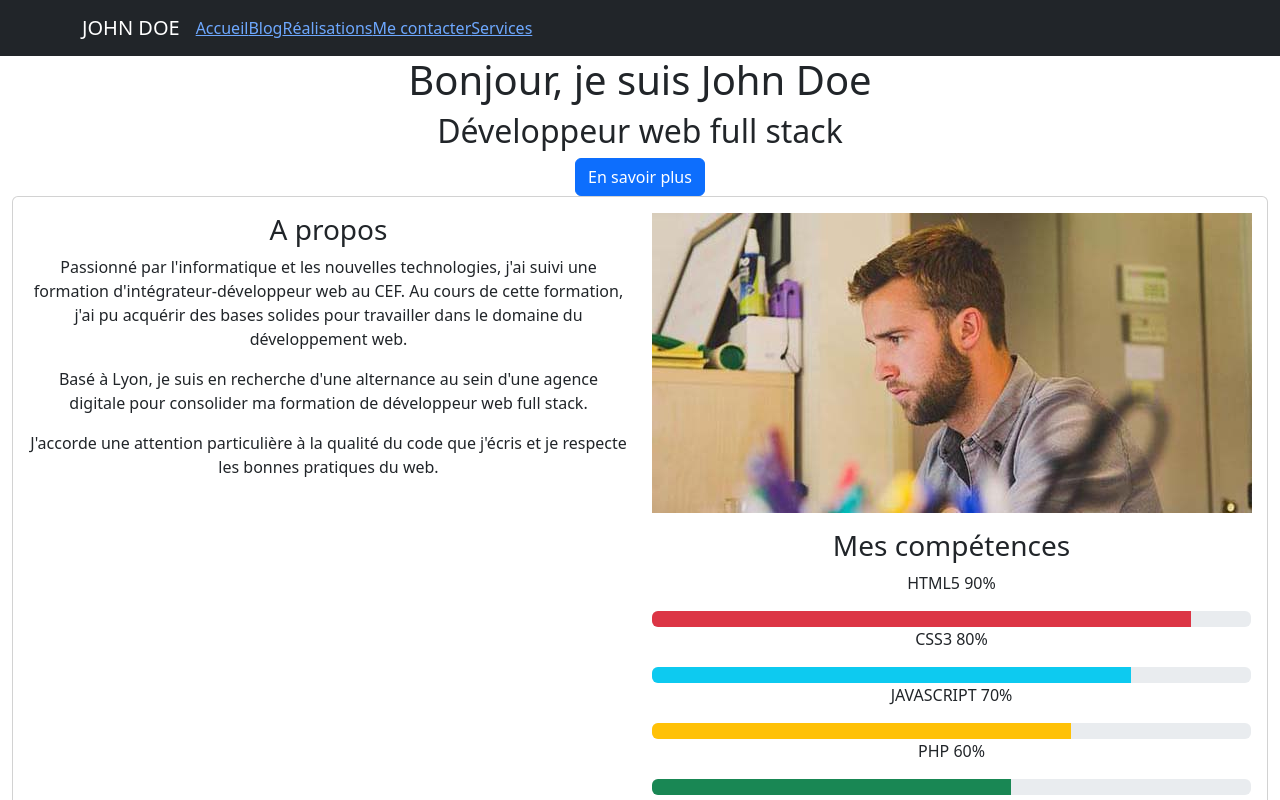
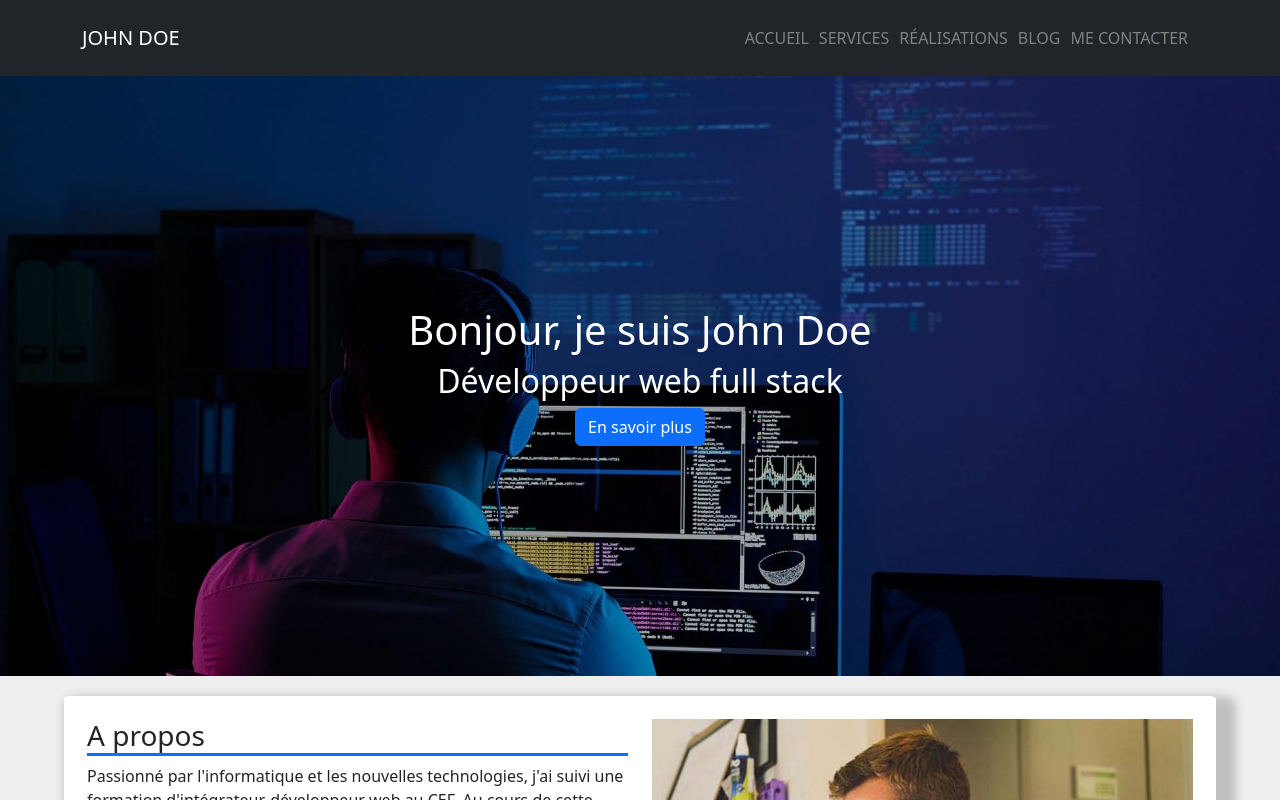
Before and after one commit to julien-turck/portfolio_react, a React (Create React App) app: page / in a window 1280 px wide. Shown: the top 800 px of the page. Built offline with nearby package versions, Linux system fonts and the light colour scheme.

Commit message:
add style of navbar & accueil

```diff
--- a/public/index.html
+++ b/public/index.html
@@ -1,13 +1,13 @@
 <!DOCTYPE html>
-<html lang="en">
+<html lang="fr">
   <head>
     <meta charset="utf-8" />
     <link rel="icon" href="%PUBLIC_URL%/favicon.ico" />
     <meta name="viewport" content="width=device-width, initial-scale=1" />
     <meta name="theme-color" content="#000000" />
     <meta
-      name="description"
-      content="Web site created using create-react-app"
+      name="John Doe"
+      content="Portfolio de John doe, développeur web full stack"
     />
     <link rel="apple-touch-icon" href="%PUBLIC_URL%/logo192.png" />
     <!--
--- a/src/App.css
+++ b/src/App.css
@@ -1,12 +1,3 @@
 .App {
   text-align: center;
 }
-
-.App-header {
-  background-color: #000000;
-  display: flex;
-  flex-direction:row;
-  align-items: center;
-  justify-content: center;
-  color: white;
-}
--- /dev/null
+++ b/src/css/Accueil.css
@@ -0,0 +1,52 @@
+#accueil {
+    padding-left: 0px;
+    padding-right: 0px;
+    background-color: #EEE;
+    text-align: center;
+    margin: 0px;
+}
+
+.present{
+    background-image: linear-gradient(rgba(0, 0, 0, 0.3),
+        rgba(0, 0, 0, 0.3)), url(../img/hero-bg.jpg);
+    background-repeat: no-repeat;
+    background-size: cover;
+    align-content: center;
+    color: white;
+    height: 600px;
+}
+
+#card {
+    text-align: left;
+    background-color: #EEE;
+    display: flex;
+    justify-content: center;
+
+}
+
+#cardBody {
+    width: 90%;
+    background-color: white;
+    padding: 20px;
+    margin: 20px;
+    border: 3px solid white;
+    border-radius: 0.5%;
+    box-shadow: 10px 10px 10px 10px silver;
+}
+
+#about {
+    border-bottom: 3px solid #0d6efd;
+}
+
+#progress {
+    display: flex;
+    flex-direction: column;
+}
+
+figure{
+    width: 100%;
+}
+
+img {
+    width: 100%;
+}
--- a/src/css/Footer.css
+++ b/src/css/Footer.css
@@ -3,9 +3,7 @@
     text-align: left;
 }
 
-.rowFooter {
-    padding-left: 30px;
-}
+
 
 .colFooter {
     padding: 30px;
@@ -52,3 +50,9 @@
     text-align: center;
     color: white;
 }
+
+@media screen and (min-width: 992px) {
+    .rowFooter {
+        padding-left: 30px;
+    }
+}
--- /dev/null
+++ b/src/css/Navi.css
@@ -0,0 +1,20 @@
+.navbarContain{
+    margin: 10px;
+    max-width: 100%;
+}
+
+#basic-navbar-nav{
+    justify-content: right;
+    max-width: 100%;
+}
+
+.link {
+    text-decoration: none;
+    text-transform: uppercase;
+    color: gray;
+    margin-right: 10px;
+}
+
+.link:hover{
+    color: white;
+}
--- a/src/pages/Accueil.jsx
+++ b/src/pages/Accueil.jsx
@@ -5,26 +5,27 @@ import Button from 'react-bootstrap/Button';
 import Container from 'react-bootstrap/Container';
 import Row from 'react-bootstrap/Row';
 import Col from 'react-bootstrap/Col';
+import '../css/Accueil.css';
 
 const Accueil = () => {
     return (
-        <Container fluid>
+        <Container fluid id="accueil">
             <Col>
-                <div>
+                <section className='present'>
                     <h1>Bonjour, je suis John Doe</h1>
                     <h2>Développeur web full stack</h2>
-                    <Button variant='primary'>En savoir plus</Button>
-                </div>
-                <Card>
-                    <Card.Body>
+                    <Button variant='primary' href="#about">En savoir plus</Button>
+                </section>
+                <section id="card">
+                    <div id="cardBody">
                         <Row>
                             <Col md={6}>
-                                <h3>A propos</h3>
+                                <h3 id="about">A propos</h3>
                                 <p>Passionné par l'informatique et les nouvelles technologies, j'ai suivi une formation d'intégrateur-développeur web au CEF. Au cours de cette formation, j'ai pu acquérir des bases solides pour travailler dans le domaine du développement web.</p>
                                 <p>Basé à Lyon, je suis en recherche d'une alternance au sein d'une agence digitale pour consolider ma formation de développeur web full stack.</p>
                                 <p>J'accorde une attention particulière à la qualité du code que j'écris et je respecte les bonnes pratiques du web.</p>
                             </Col>
-                            <Col md={6}>
+                            <Col md={6} id="progress">
                                 <figure>
                                     <img src={about} alt='photo de John Doe'></img>
                                 </figure>
@@ -41,8 +42,8 @@ const Accueil = () => {
                                 <ProgressBar now={50} />
                             </Col>
                         </Row>
-                    </Card.Body>
-                </Card>
+                    </div>
+                </section>
             </Col>
         </Container>
     )
--- a/src/pages/Navi.jsx
+++ b/src/pages/Navi.jsx
@@ -3,20 +3,21 @@ import { Link } from "react-router-dom";
 import Container from 'react-bootstrap/Container';
 import Nav from 'react-bootstrap/Nav';
 import NavBar from 'react-bootstrap/NavBar';
+import '../css/Navi.css';
 
 const Navi = () => {
   return (
-    <NavBar expand="lg" bg="dark" data-bs-theme="dark">
-      <Container>
+    <NavBar expand="lg" bg="dark" data-bs-theme="dark" className="navbar">
+      <Container className="navbarContain">
         <NavBar.Brand href="#">JOHN DOE</NavBar.Brand>
         <NavBar.Toggle aria-controls="basic-navbar-nav" />
         <NavBar.Collapse id="basic-navbar-nav">
           <Nav>
-            <Link to="/">Accueil</Link>
-            <Link to="/blog">Blog</Link>
-            <Link to="/realisations">Réalisations</Link>
-            <Link to="/contacts">Me contacter</Link>
-            <Link to="/services">Services</Link>
+            <Link to="/" className="link">Accueil</Link>
+            <Link to="/services" className="link">Services</Link>
+            <Link to="/realisations" className="link">Réalisations</Link>
+            <Link to="/blog" className="link">Blog</Link>
+            <Link to="/contacts" className="link">Me contacter</Link>
           </Nav>
         </NavBar.Collapse>
       </Container>
```
